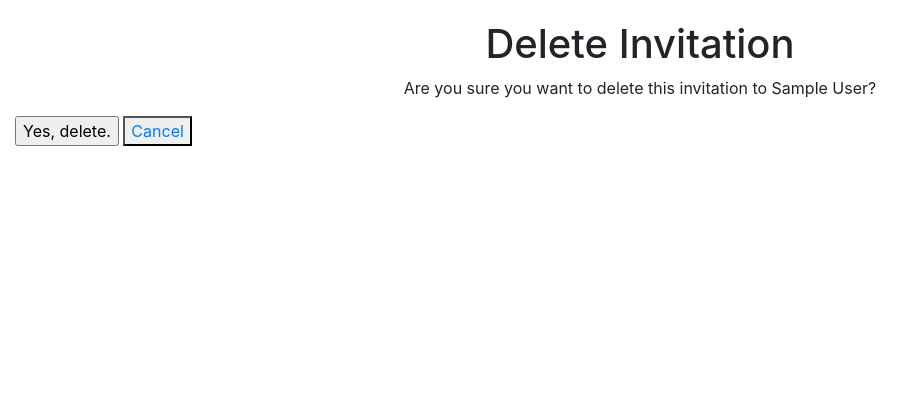
After one commit to janton42/reservationator, a Django app: page /scheduler/invitation/1/delete in a window 1280 px wide. The commit adds this page. Shown: the top 420 px of the page, without its empty margins (0-924 px from the left). Run offline with Django 3.2, Linux system fonts and the light colour scheme; a user stored in the database is signed in; tables that the repository leaves empty hold one stand-in row (values such as "Sample post"); some libraries are stand-ins or nearby versions.

Commit message:
invitation delete functioning properly.

```diff
--- a/scheduler/templates/scheduler/event_confirm_delete.html
+++ b/scheduler/templates/scheduler/event_confirm_delete.html
@@ -1,4 +1,4 @@
-{% extends 'base_generic.html' %}
+{% extends "base_generic.html" %}
 
 {% block content %}
 	<h1>Delete Event</h1>
--- /dev/null
+++ b/scheduler/templates/scheduler/invitation_confirm_delete.html
@@ -0,0 +1,13 @@
+{% extends "base_generic.html" %}
+
+{% block content %}
+	<h1>Delete Invitation</h1>
+
+	<p>Are you sure you want to delete this invitation to {{ invitation.invitee.first_name }} {{ invitation.invitee.last_name }}?</p>
+
+	<form method="POST">
+		{% csrf_token %}
+		<input type="submit" value="Yes, delete.">
+		<button><a href="{% url 'scheduler:events' %}">Cancel</a></button>
+	</form>
+{% endblock %}
--- a/scheduler/templates/scheduler/invitations_sent.html
+++ b/scheduler/templates/scheduler/invitations_sent.html
@@ -8,6 +8,8 @@
 			<p>Event: {{ invitation.event }}</p>
 			<p>Invitee: {{ invitation.invitee.first_name }} {{ invitation.invitee.last_name }}</p>
 			<a href="{% url 'scheduler:invitation_update' invitation.id %}">Make changes to this invitaton</a>
+			<br>
+			<a href="{% url 'scheduler:invitation_delete' invitation.id %}">Delete this invitation</a>
 		{% else %}
 			<p>You have no invitations.</p>
 		{% endif %}
--- a/scheduler/urls.py
+++ b/scheduler/urls.py
@@ -28,6 +28,7 @@ urlpatterns += [
 	path('invitations_sent/', views.InvitationsSentListView.as_view(), name='invitations_sent'),
 	path('invitation/create', views.InvitationCreate.as_view(), name='invitation_create'),
 	path('invitation/<int:pk>/update', views.InvitationUpdate.as_view(), name='invitation_update'),
+	path('invitation/<int:pk>/delete', views.InvitationDelete.as_view(), name='invitation_delete'),
 ]
 
 urlpatterns += [
--- a/scheduler/views.py
+++ b/scheduler/views.py
@@ -119,3 +119,7 @@ class InvitationCreate(LoginRequiredMixin, CreateView):
 	model = Invitation
 	fields = '__all__'
 	success_url = '/scheduler/invitations_sent'
+
+class InvitationDelete(LoginRequiredMixin, DeleteView):
+	model = Invitation
+	success_url = '/scheduler/invitations_sent'
```
